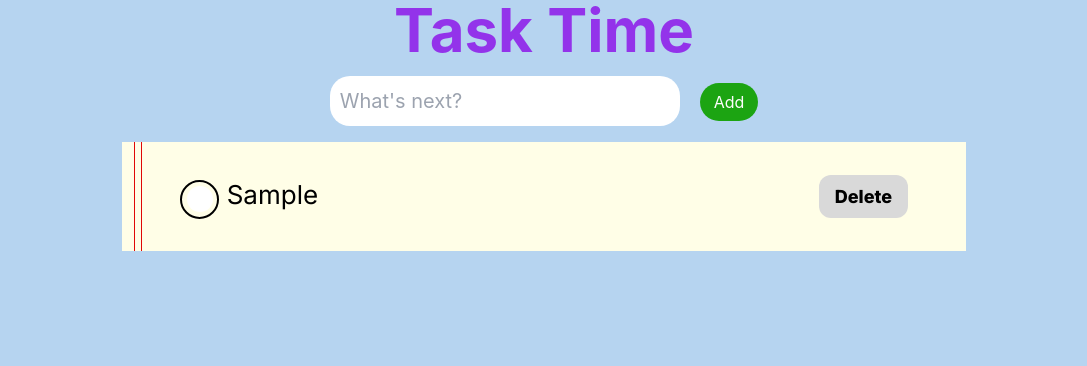
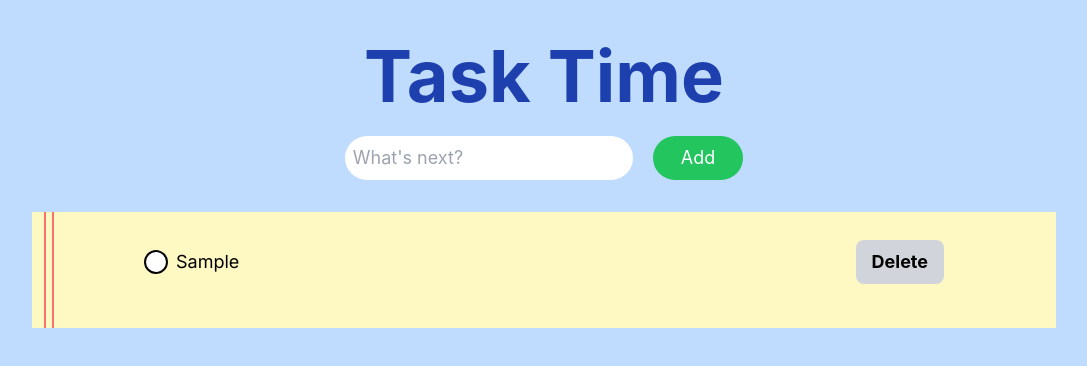
Before and after one commit to EdwinNgui/To-Do-Application, a React (Create React App) app in the folder redux-todo/: page / in a window 1280 px wide. Both pictures are taken after typing "Sample" into the empty fields and a click on the button "Add". Shown: the top 366 px of the page, without its empty margins (96-1183 px from the left). Built offline with nearby package versions, Linux system fonts and the light colour scheme.

Commit message:
Converted from CSS to Tailwind CSS and adjusted styles

```diff
--- a/redux-todo/src/App.css
+++ b/redux-todo/src/App.css
@@ -6,160 +6,3 @@ html {
   margin: 0;
   padding: 0;
 }
-
-.App {
-  text-align: center;
-}
-
-/* #title{
-  color: #8911d3;
-  font-family: 'Inter', sans-serif;
-  font-weight: 800;
-  font-size: 90px;
-  margin-bottom: 10px;
-} */
-
-.App-header {
-  background-color: #b6d4f0;
-  min-height: 100vh;
-  display: flex;
-  flex-direction: column;
-  align-items: center;
-  font-size: calc(10px + 2vmin);
-  color: white;
-}
-
-.allTodos {
-  list-style: none;
-  margin: 0;
-  padding: 0;
-}
-
-/* Handles notepad theme */
-.notepad {
-  background-color: #fffee7;
-  padding: 1vw 3vw;
-  margin-top: 2vh;
-  position: relative; /* Necessary for absolute positioning of pseudo-elements */
-}
-/* Thin lines on the left side */
-.notepad::before,
-.notepad::after {
-  content: "";
-  position: absolute;
-  top: 0;
-  bottom: 0;
-  width: 1px; /* Width of the lines */
-  background-color: rgb(224, 7, 7); /* Color of the lines */
-}
-/* Positioning of the lines */
-.notepad::before {
-  left: 1vw; /* Adjust distance from the left side */
-}
-.notepad::after {
-  left: 1.5vw; /* Adjust distance from the left side and space between lines */
-}
-
-/* Style for the checkbox */
-.todo-checkbox {
-  appearance: none;
-  width: 1.5em;
-  height: 1.5em;
-  border: 2px solid #000;
-  border-radius: 50%;
-  position: relative;
-  cursor: pointer;
-  outline: none;
-  top: 5px;
-}
-/* The white circle part */
-.todo-checkbox::before {
-  content: "";
-  display: block;
-  width: 1em;
-  height: 1em;
-  border-radius: 50%;
-  background-color: #fff;
-  position: absolute;
-  top: 50%;
-  left: 50%;
-  transform: translate(-50%, -50%);
-}
-/* Marks the X */
-.todo-checkbox:checked::after {
-  content: "X";
-  font-family: "Inter", sans-serif;
-  font-weight: 800;
-  font-size: 0.8em;
-  color: black;
-  position: absolute;
-  top: 50%;
-  left: 50%;
-  transform: translate(-50%, -50%);
-}
-
-.singleTodo {
-  margin: 10px 0;
-  padding: 10px 20px;
-  display: flex;
-  width: 60vw;
-  /* align-items: center; */
-  border-bottom: 1px solid #2e93c5;
-}
-
-.singleTodo:last-child {
-  border-bottom: none;
-}
-
-.todoText {
-  justify-content: flex-start;
-  color: #000000;
-  font-family: "Inter", sans-serif;
-  font-weight: 400;
-  margin-left: 0.6vw;
-}
-
-.todoText.completed {
-  text-decoration: line-through;
-}
-
-/* Handles delete button for each task */
-#del-btn {
-  border-radius: 12px;
-  padding: 8px 16px;
-  border: 0px;
-  background-color: #d9d9d9;
-  color: #000000;
-  font-family: "Inter", sans-serif;
-  font-weight: 800;
-  font-size: 18px;
-  margin-left: auto;
-}
-#del-btn:hover {
-  background-color: #e41818;
-  color: #fdfdfd;
-}
-
-/* Handles the adding task button */
-#add-btn {
-  padding: 7px 14px;
-  border-radius: 25px;
-  font-size: 2vh;
-  margin-left: 20px;
-  /* background-color: #0e24b0; */
-  background-color: #1ca412;
-  color: #fdfdfd;
-  border: 0px;
-}
-#add-btn:hover {
-  background-color: #14d310;
-  color: #fdfdfd;
-}
-
-#task-input {
-  width: 350px;
-  padding: 10px;
-  border-radius: 20px;
-  border: 0px;
-  font-size: 20px;
-}
--- a/redux-todo/src/App.tsx
+++ b/redux-todo/src/App.tsx
@@ -36,8 +36,10 @@ function App() {
   };
 
   return (
-    <div className="App">
-      <header className="App-header">
+    // Formerly: App
+    <div className="text-center">
+      {/* Formerly App-Header */}
+      <header className="bg-blue-200 min-h-screen flex flex-col items-center text-white text-lg">
         <TitleHeader />
         <TodoForm addTodo={addTodoHandler} />
         {todos.length > 0 && (
--- a/redux-todo/src/components/TitleHeader.tsx
+++ b/redux-todo/src/components/TitleHeader.tsx
@@ -3,8 +3,7 @@ import React from "react";
 const Title = () => {
   return (
     <h2
-      id="title"
-      className="text-purple-600 font-bold text-6xl mb-4 font-inter"
+      className="text-blue-800 font-bold text-7xl mt-10 mb-6 font-inter"
     >
       Task Time
     </h2>
--- a/redux-todo/src/components/TodoForm.tsx
+++ b/redux-todo/src/components/TodoForm.tsx
@@ -21,8 +21,10 @@ const TodoForm: React.FC<TodoFormProps> = ({ addTodo }) => {
 
   return (
     <form onSubmit={handleSubmit}>
-      <input placeholder="What's next?" ref={todoTaskRef} id="task-input" />
-      <button type="submit" id="add-btn">
+      <input placeholder="What's next?" ref={todoTaskRef} className="font-inter w-72 p-2 rounded-full border-0 text-lg text-black" />
+      <button type="submit" id="add-btn"
+      className="font-inter px-7 py-2 rounded-3xl text-lg ml-5 bg-green-500
+      hover:bg-green-600 text-white focus:outline-none">
         Add
       </button>
     </form>
--- a/redux-todo/src/components/TodoList.tsx
+++ b/redux-todo/src/components/TodoList.tsx
@@ -11,27 +11,65 @@ interface TodoListProps {
 //Contains the bulk of the notepad/todo display
 const TodoList: React.FC<TodoListProps> = ({ todos, handleCheckboxChange, removeHandler }) => {
   return (
-    <div className="notepad">
-      <ul className="allTodos">
+    // Formerly: notepad
+    <div className="bg-yellow-100 py-1 mt-8 relative w-4/5 mx-auto">
+        <div className="mx-28 flex-col">
+          {/* Incorporates the two red lines */}
+          <div className="absolute h-full inset-y-0 left-3 bg-red-400 w-0.5"></div>
+          <div className="absolute h-full inset-y-0 left-5 bg-red-400 w-0.5"></div>
+
+          {/* Formerly: allTodos */}
+          <ul className="list-none m-0 p-0">
             {todos.map((todo) => (
-          <li key={todo.id} className="singleTodo">
+              // Formerly: singleTodo
+              <li key={todo.id}
+                className="my-6 px-0 pb-4 flex w-full border-b border-blue-500
+                last:border-none">
+
+                {/* Formerly: todo-checkbox */}
+                {/* Allows for the elements to be aligned properly and clicked */}
+                <label className="flex items-center cursor-pointer">
+                  {/* The actual html checkbox */}
                   <input
                     type="checkbox"
                     id={`todo-${todo.id}`}
-              className="todo-checkbox"
+                    className="hidden"
                     checked={todo.completed}
                     onChange={() => handleCheckboxChange(todo)}
                   />
-            <span className={todo.completed ? "todoText completed" : "todoText"}>
+                  {/* Custom replacement for the checkbox (so we can style it) */}
+                  <div className="w-6 h-6 rounded-full border-2 border-black flex items-center justify-center bg-white mr-1">
+                    {/* Conditional statement using jsx syntax */}
+                    {todo.completed && (
+                      <span className="text-black font-inter font-semibold text-xs">X</span>
+                    )}
+                  </div>
+                </label>
+
+                {/* Formerly: todo-text */}
+                {/* Certain styling applies conditionally if todo.completed is true */}
+                <span
+                  className={`flex ${
+                    todo.completed ? 'justify-start' : ''
+                  } items-center text-black font-sans ${
+                    todo.completed ? 'font-normal line-through text-lg' : 'font-normal text-lg'
+                  } ml-1`}
+                >
                   {todo.task}
                 </span>
-            <button id="del-btn" onClick={() => removeHandler(todo)}>
+                {/* Formerly: del-btn */}
+                <button
+                className="rounded-lg px-4 py-2 border-0 bg-gray-300 text-black font-bold text-lg
+                  transition duration-200 ease-in-out ml-auto
+                  hover:bg-red-600 hover:text-white"
+                onClick={() => removeHandler(todo)}>
                   Delete
                 </button>
               </li>
             ))}
           </ul>
       </div>
+    </div>
   );
 };
 
--- a/redux-todo/src/index.tsx
+++ b/redux-todo/src/index.tsx
@@ -8,6 +8,7 @@ import "./index.css";
 const rootElement = document.getElementById("root");
 
 //Regular index file, allows redux store to be accessed anywhere within the app
+//Changed to check for an existing room element before rendering
 if (rootElement !== null) {
   const appRoot = ReactDOM.createRoot(rootElement);
   appRoot.render(
--- a/redux-todo/tailwind.config.js
+++ b/redux-todo/tailwind.config.js
@@ -1,8 +1,14 @@
 /** @type {import('tailwindcss').Config} */
+
+// Content prop of the tailwind file checks for the ts and tsx files that I have
 module.exports = {
   content: ["./src/**/*.{ts,tsx}"],
   theme: {
-    extend: {},
+    extend: {
+      fontFamily: {
+        sans: ['Inter', 'sans-serif'],
+      },
+    },
   },
   plugins: [],
 };
```
Lines whose indentation alone changed are shown as unchanged.
